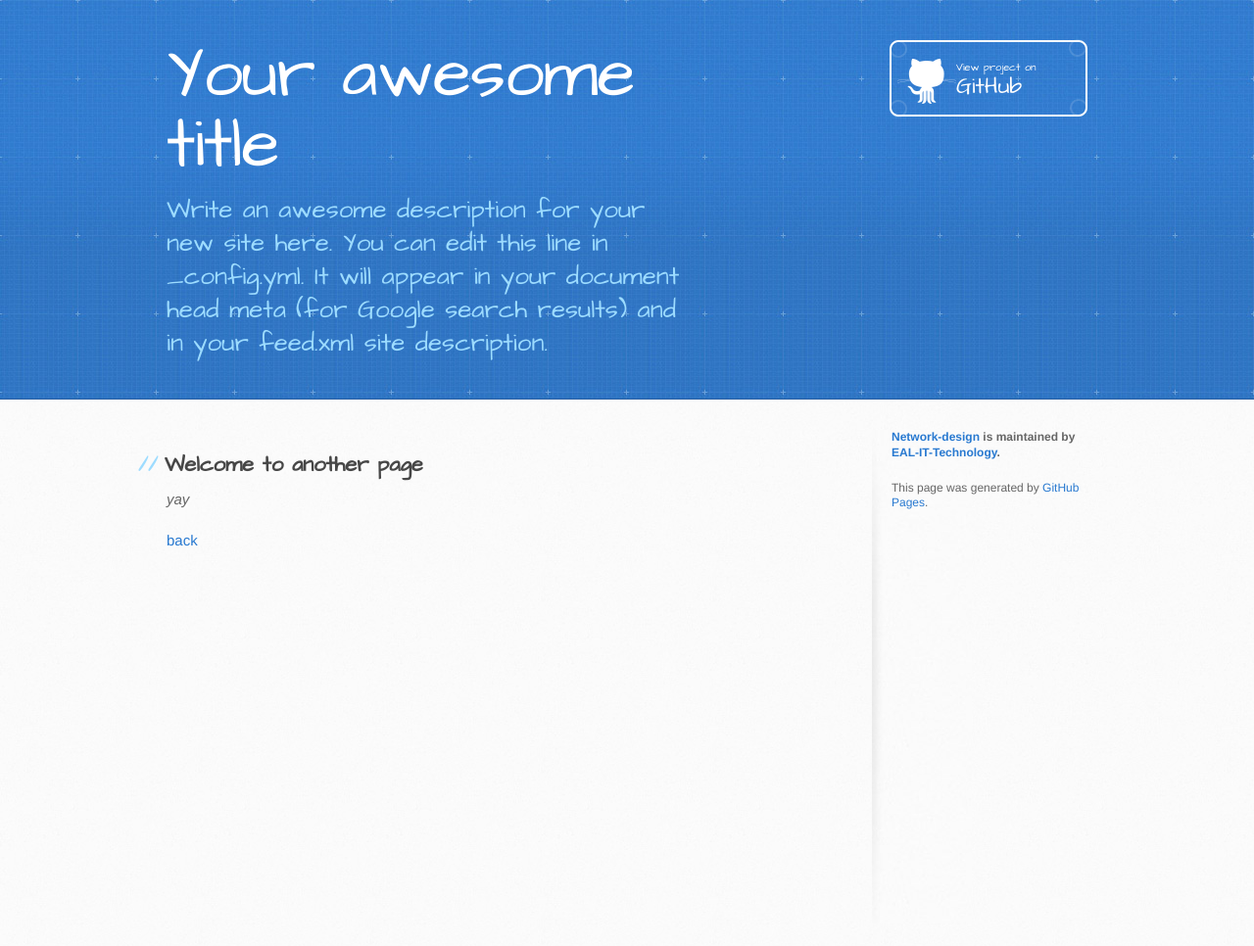
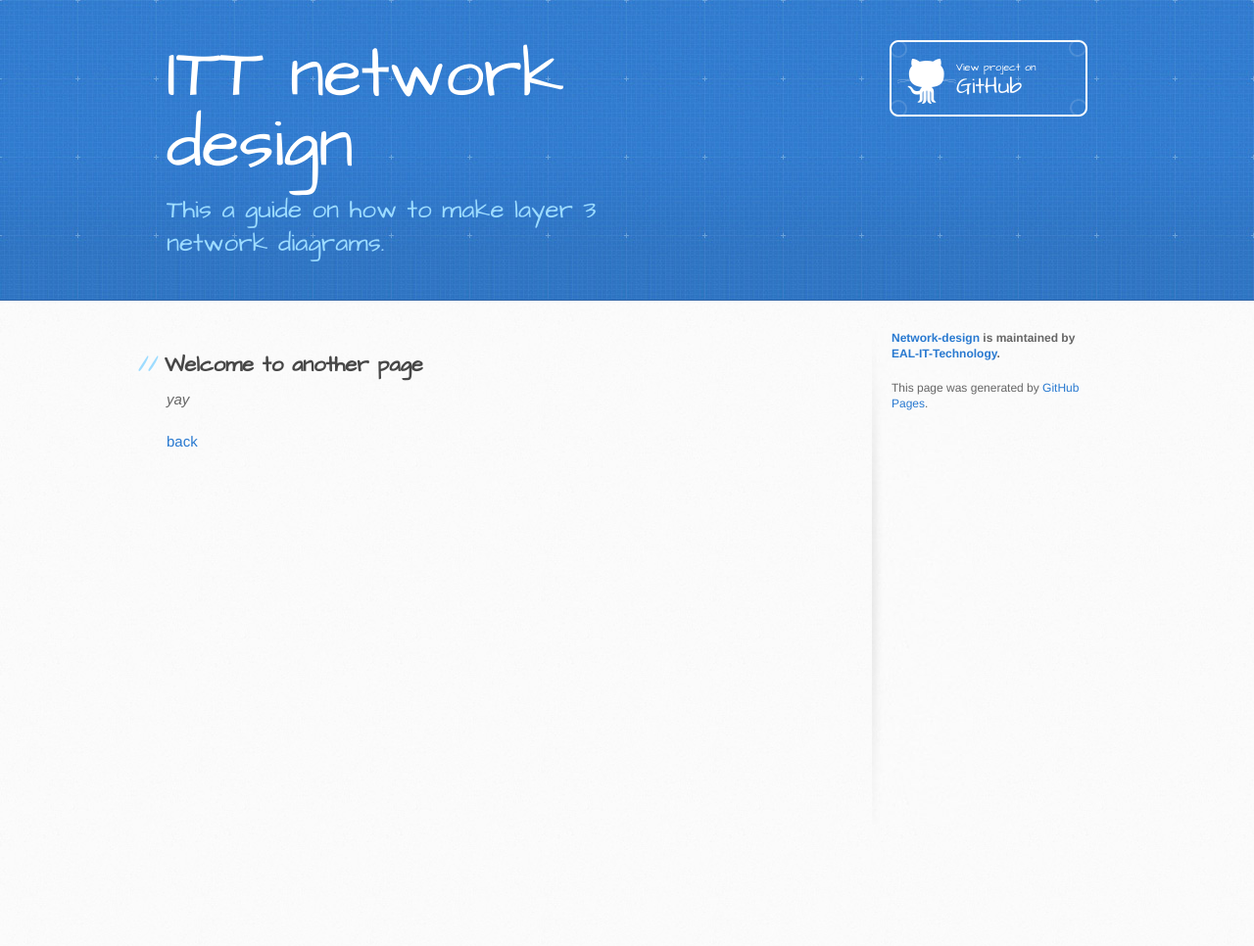
Before and after one commit to EAL-IT-Technology/Network-design, a Jekyll site: the page built from docs/another-page.md, in a window 1280 px wide. Shown: the whole page at 98% size. Built offline with Jekyll 4.4.1, drawn with Linux system fonts in a browser that asks for light colours; our own code applies the rules of GitHub Pages for plain Markdown files; after the commit the page ends 900 px from its top, so only the background shows below that.

Commit message:
config update

```diff
--- a/docs/_config.yml
+++ b/docs/_config.yml
@@ -1,9 +1,7 @@
-title: Your awesome title
-email: your-email@example.com
+title: ITT network design
+email: mon@eal.dk
 description: > # this means to ignore newlines until "baseurl:"
-  Write an awesome description for your new site here. You can edit this
-  line in _config.yml. It will appear in your document head meta (for
-  Google search results) and in your feed.xml site description.
+  This a guide on how to make layer 3 network diagrams.
 baseurl: "" # the subpath of your site, e.g. /blog
 url: "" # the base hostname & protocol for your site, e.g. http://example.com
 #twitter_username: jekyllrb
```
